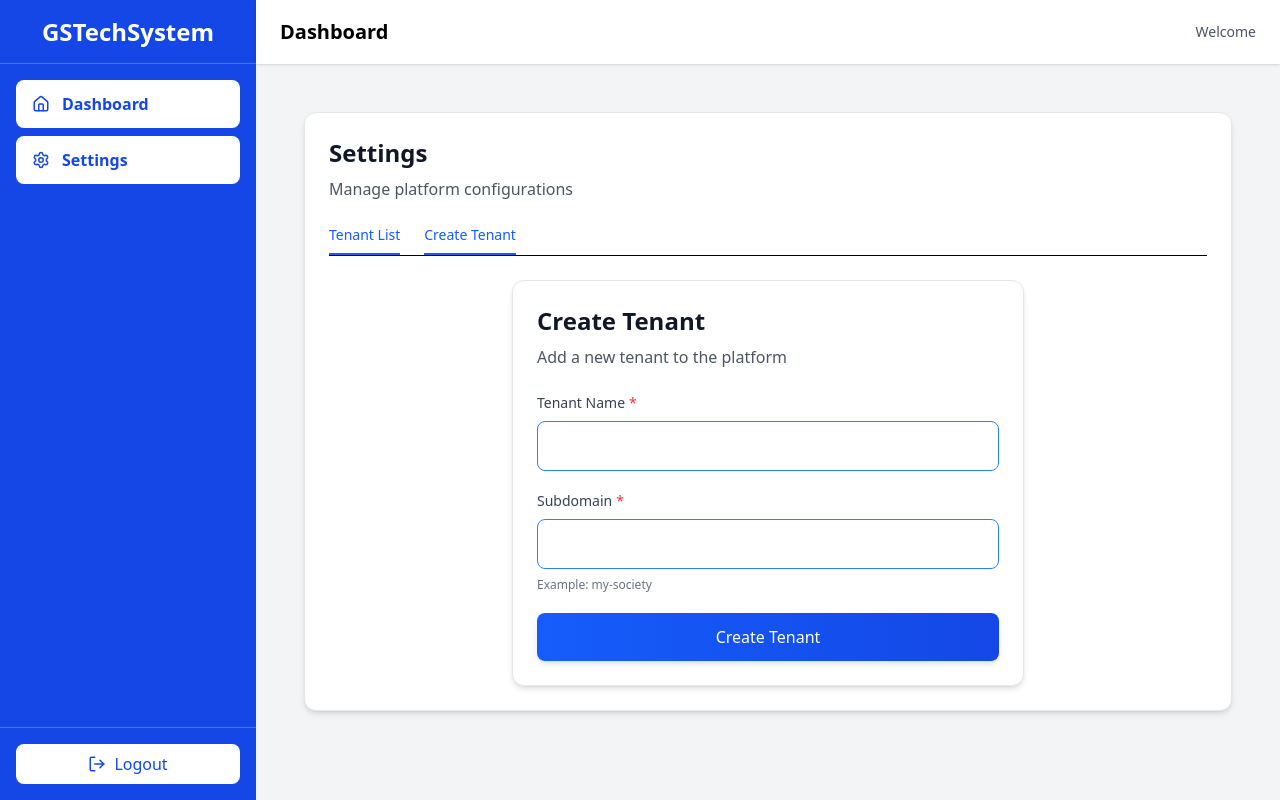
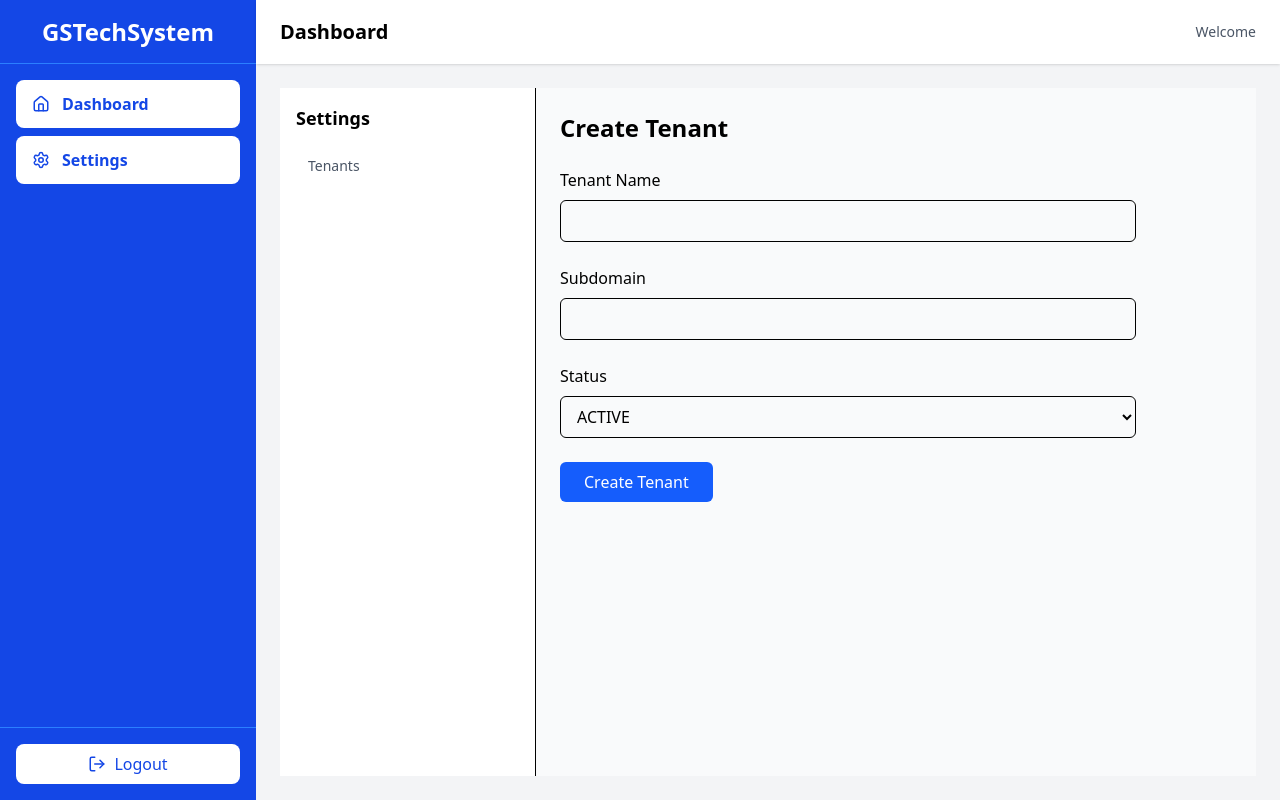
Before and after one commit to Saurabh240/society-management-system, a React app in the folder frontend/: page /dashboard/settings/tenants/create in a window 1280 px wide. Built offline with nearby package versions, Linux system fonts and the light colour scheme; the HTML template or start-up script is replaced by a standard one.

Commit message:
changed tenant form tenant list UI

```diff
--- a/frontend/src/platform/settings/Settings.jsx
+++ b/frontend/src/platform/settings/Settings.jsx
@@ -1,61 +1,38 @@
-
-
 import { NavLink, Outlet } from "react-router-dom";
-import Card from "../../components/ui/Card";
 
 export default function Settings() {
   return (
-    <div className="p-6">
-
-      <Card className="max-w-5xl mx-auto">
+    <div className="flex h-full">
 
 
-        <Card.Header>
-          <Card.Title>Settings</Card.Title>
-          <Card.Description>
-            Manage platform configurations
-          </Card.Description>
-        </Card.Header>
+      <div className="w-64 border-r bg-white p-4 space-y-2">
 
-        {/* Tabs */}
-        <Card.Content>
-
-          <div className="flex gap-6 border-b mb-6">
+        <h2 className="text-lg font-semibold mb-4">
+          Settings
+        </h2>
 
         <NavLink
           to="tenants"
+          end
           className={({ isActive }) =>
-                `pb-2 text-sm font-medium transition ${
+            `block px-3 py-2 rounded-md text-sm transition ${
               isActive
-                    ? "border-b-2 border-blue-600 text-blue-600"
-                    : "text-gray-600 hover:text-blue-600"
+                ? "bg-blue-50 text-blue-600 font-medium"
+                : "text-gray-600 hover:bg-gray-100"
             }`
           }
         >
-              Tenant List
+          Tenants
         </NavLink>
 
-            <NavLink
-              to="tenants/create"
-              className={({ isActive }) =>
-                `pb-2 text-sm font-medium transition ${
-                  isActive
-                    ? "border-b-2 border-blue-600 text-blue-600"
-                    : "text-gray-600 hover:text-blue-600"
-                }`
-              }
-            >
-              Create Tenant
-            </NavLink>
+
 
       </div>
 
 
+      <div className="flex-1 p-6 bg-gray-50">
         <Outlet />
-
-        </Card.Content>
-
-      </Card>
+      </div>
 
     </div>
   );
--- a/frontend/src/platform/tenant/TenantForm.jsx
+++ b/frontend/src/platform/tenant/TenantForm.jsx
@@ -1,123 +1,122 @@
+
+
 import { useState } from "react";
-import { createTenant } from "./tenantApi";
-
-import Button from "../../components/ui/Button";
-import Card from "../../components/ui/Card";
-import Input from "../../components/ui/Input";
+import { useNavigate } from "react-router-dom";
+import { createTenant } from "../tenant/tenantApi";
 
 export default function TenantForm() {
+  const navigate = useNavigate();
+
   const [formData, setFormData] = useState({
     name: "",
     subdomain: "",
+    status: "ACTIVE",
   });
 
   const [loading, setLoading] = useState(false);
-  const [errors, setErrors] = useState({});
-  const [success, setSuccess] = useState("");
+  const [error, setError] = useState(null);
 
-  const handleChange = (field) => (e) => {
-    setFormData({
-      ...formData,
-      [field]: e.target.value,
-    });
-  };
+  const handleChange = (e) => {
+    const { name, value } = e.target;
 
-  const validate = () => {
-    const newErrors = {};
-
-    if (!formData.name.trim()) {
-      newErrors.name = "Tenant name is required";
-    }
-
-    if (!formData.subdomain.trim()) {
-      newErrors.subdomain = "Subdomain is required";
-    } else if (!/^[a-z0-9-]+$/.test(formData.subdomain)) {
-      newErrors.subdomain =
-        "Only lowercase letters, numbers, and hyphens allowed";
-    }
-
-    return newErrors;
+    setFormData((prev) => ({
+      ...prev,
+      [name]: value,
+    }));
   };
 
   const handleSubmit = async (e) => {
     e.preventDefault();
-
-    setSuccess("");
-    const validationErrors = validate();
-    setErrors(validationErrors);
-
-    if (Object.keys(validationErrors).length > 0) return;
+    setLoading(true);
+    setError(null);
 
     try {
-      setLoading(true);
       await createTenant(formData);
 
-      setSuccess("Tenant created successfully 🎉");
-      setFormData({ name: "", subdomain: "" });
+      // Go back to tenant list
+      navigate("..", { replace: true });
+
     } catch (err) {
-      setErrors({
-        general: err.message || "Failed to create tenant",
-      });
+      setError(err.message || "Failed to create tenant");
     } finally {
       setLoading(false);
     }
   };
 
   return (
-    <div className="flex justify-center">
-      <Card className="w-full max-w-lg">
+    <div className="max-w-xl">
 
-        <Card.Header>
-          <Card.Title>Create Tenant</Card.Title>
-          <Card.Description>
-            Add a new tenant to the platform
-          </Card.Description>
-        </Card.Header>
 
-        <Card.Content>
-          <form onSubmit={handleSubmit} className="space-y-5">
+      <h2 className="text-2xl font-semibold mb-6">
+        Create Tenant
+      </h2>
 
-            {errors.general && (
-              <p className="text-red-600 text-sm text-center">
-                {errors.general}
-              </p>
-            )}
+      <form onSubmit={handleSubmit} className="space-y-6">
 
-            {success && (
-              <p className="text-green-600 text-sm text-center">
-                {success}
-              </p>
-            )}
+        <div>
+          <label className="block mb-2 font-medium">
+            Tenant Name
+          </label>
+          <input
+            type="text"
+            name="name"
+            value={formData.name}
+            onChange={handleChange}
+            required
+            className="w-full border rounded-md px-3 py-2 focus:outline-none focus:ring-2 focus:ring-blue-500"
+          />
+        </div>
 
-            <Input
-              label="Tenant Name"
-              value={formData.name}
-              onChange={handleChange("name")}
-              error={errors.name}
-              required
-            />
 
-            <Input
-              label="Subdomain"
-              value={formData.subdomain}
-              onChange={handleChange("subdomain")}
-              error={errors.subdomain}
-              helperText="Example: my-society"
-              required
-            />
+        <div>
+          <label className="block mb-2 font-medium">
+            Subdomain
+          </label>
+          <input
+            type="text"
+            name="subdomain"
+            value={formData.subdomain}
+            onChange={handleChange}
+            required
+            className="w-full border rounded-md px-3 py-2 focus:outline-none focus:ring-2 focus:ring-blue-500"
+          />
+        </div>
 
-            <Button
-              type="submit"
-              fullWidth
-              loading={loading}
-            >
-              Create Tenant
-            </Button>
 
-          </form>
-        </Card.Content>
+        <div>
+          <label className="block mb-2 font-medium">
+            Status
+          </label>
+          <select
+            name="status"
+            value={formData.status}
+            onChange={handleChange}
+            className="w-full border rounded-md px-3 py-2 focus:outline-none focus:ring-2 focus:ring-blue-500"
+          >
+            <option value="ACTIVE">ACTIVE</option>
+            <option value="INACTIVE">INACTIVE</option>
+          </select>
+        </div>
 
-      </Card>
+
+        {error && (
+          <p className="text-red-600 text-sm">
+            {error}
+          </p>
+        )}
+
+
+        <div>
+          <button
+            type="submit"
+            disabled={loading}
+            className="bg-blue-600 text-white px-6 py-2 rounded-md hover:bg-blue-700 disabled:opacity-50"
+          >
+            {loading ? "Creating..." : "Create Tenant"}
+          </button>
+        </div>
+
+      </form>
     </div>
   );
 }
--- a/frontend/src/platform/tenant/TenantList.jsx
+++ b/frontend/src/platform/tenant/TenantList.jsx
@@ -1,4 +1,7 @@
+
+
 import { useEffect, useState } from "react";
+import { useNavigate } from "react-router-dom";
 import { fetchTenants } from "../tenant/tenantApi";
 
 import Card from "../../components/ui/Card";
@@ -8,6 +11,8 @@ export default function TenantList() {
   const [tenants, setTenants] = useState([]);
   const [loading, setLoading] = useState(false);
   const [error, setError] = useState(null);
+
+  const navigate = useNavigate();
 
   const loadTenants = async () => {
     setLoading(true);
@@ -28,35 +33,53 @@ export default function TenantList() {
   }, []);
 
   return (
-    <div className="flex justify-center p-6">
-      <Card className="w-full max-w-3xl">
+    <div className="p-6">
+      <Card className="w-full">
+
 
         <Card.Header className="flex justify-between items-center">
-          <Card.Title>Tenant List</Card.Title>
+          <div>
+            <Card.Title>Tenants</Card.Title>
+            <Card.Description>
+              Manage all registered tenants
+            </Card.Description>
+          </div>
 
-          <Button onClick={loadTenants} loading={loading}>
-            Refresh
-          </Button>
+          <div className="flex gap-3">
+            <Button
+              variant="outline"
+              onClick={loadTenants}
+              loading={loading}
+            >
+              Refresh
+            </Button>
+
+
+            <Button onClick={() => navigate("create")}>
+              + Add Tenant
+            </Button>
+          </div>
         </Card.Header>
 
         <Card.Content>
 
+
           {loading && (
-            <p className="text-gray-500 text-center">
+            <p className="text-gray-500 text-center py-6">
               Loading tenants...
             </p>
           )}
 
 
           {error && (
-            <p className="text-red-600 text-center">
+            <p className="text-red-600 text-center py-6">
               {error}
             </p>
           )}
 
 
           {!loading && !error && tenants.length === 0 && (
-            <p className="text-gray-500 text-center">
+            <p className="text-gray-500 text-center py-6">
               No tenants found.
             </p>
           )}
@@ -64,26 +87,55 @@ export default function TenantList() {
 
           {!loading && !error && tenants.length > 0 && (
             <div className="mt-4 overflow-x-auto">
-              <table className="w-full border-collapse">
 
-                <thead>
-                  <tr className="border-b">
-                    <th className="text-left py-2">Name</th>
-                    <th className="text-left py-2">Subdomain</th>
+              <table className="w-full text-sm">
+
+
+                <thead className="hidden md:table-header-group bg-gray-50">
+                  <tr>
+                    <th className="text-left px-4 py-3">Name</th>
+                    <th className="text-left px-4 py-3">Subdomain</th>
+                    <th className="text-center px-4 py-3">Status</th>
+                    <th className="text-center px-4 py-3">Actions</th>
                   </tr>
                 </thead>
 
-                <tbody>
+                <tbody className="space-y-4 md:space-y-0">
                   {tenants.map((tenant) => (
                     <tr
                       key={tenant.id}
-                      className="border-b hover:bg-gray-50"
+                      className="block md:table-row border md:border-t rounded-lg md:rounded-none p-4 md:p-0 bg-white hover:bg-gray-50 transition"
                     >
-                      <td className="py-2 font-medium">
+                      <td className="block md:table-cell px-4 py-2 font-semibold text-lg md:text-base">
                         {tenant.name}
                       </td>
-                      <td className="py-2 text-gray-600">
+
+                      <td className="block md:table-cell px-4 py-2 text-gray-600">
                         {tenant.subdomain}
+                      </td>
+
+                      <td className="block md:table-cell px-4 py-2 md:text-center">
+                        <span
+                          className={`px-3 py-1 text-xs rounded-full font-medium ${
+                            tenant.status === "INACTIVE"
+                              ? "bg-red-100 text-red-700"
+                              : "bg-green-100 text-green-700"
+                          }`}
+                        >
+                          {tenant.status || "ACTIVE"}
+                        </span>
+                      </td>
+
+                      <td className="block md:table-cell px-4 py-3">
+                        <div className="flex flex-col md:flex-row justify-center items-center gap-2">
+                          <Button size="sm" variant="outline">
+                            View
+                          </Button>
+
+                          <Button size="sm" className="whitespace-nowrap">
+                            Edit Subscription
+                          </Button>
+                        </div>
                       </td>
                     </tr>
                   ))}
@@ -94,7 +146,6 @@ export default function TenantList() {
           )}
 
         </Card.Content>
-
       </Card>
     </div>
   );
```
Lines whose indentation alone changed are shown as unchanged.
